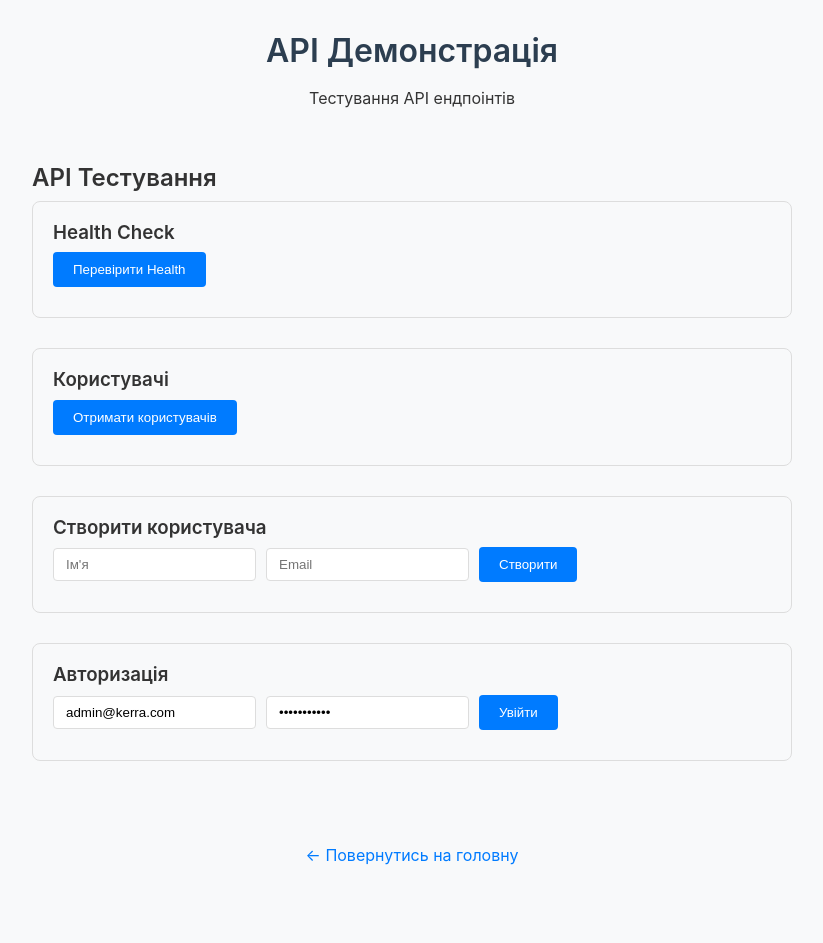
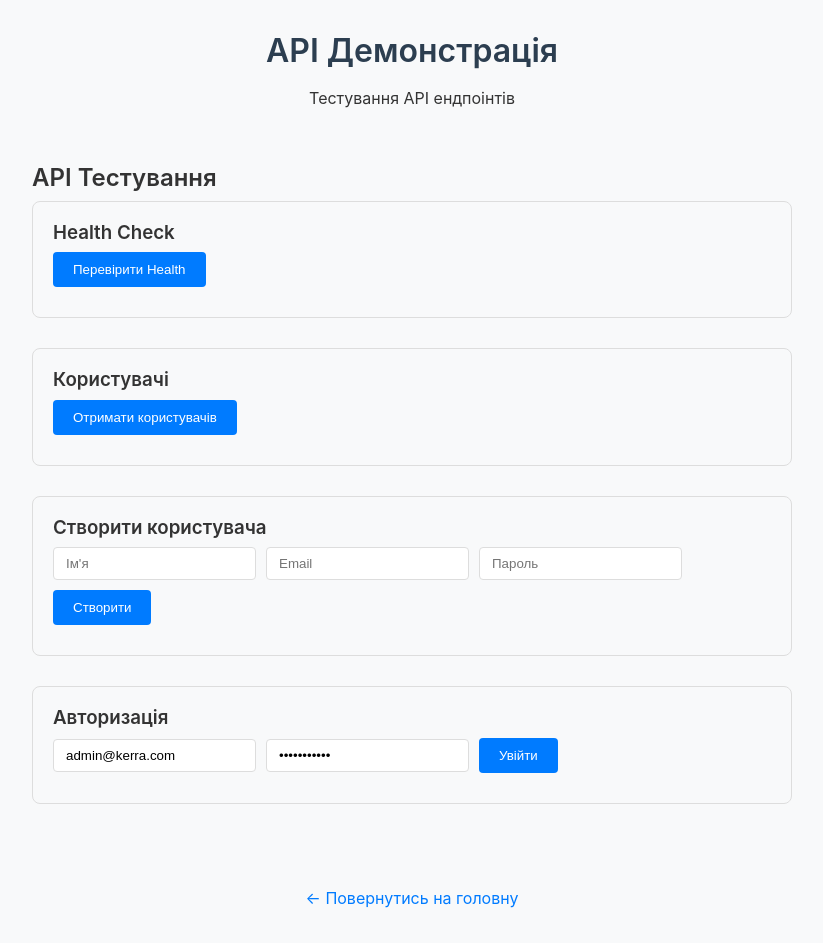
Before and after one commit to N1ckGrant/kerra, a Nuxt app: page /api-demo in a window 1280 px wide. Shown: the whole page, without its empty margins (228-1051 px from the left). Before the commit the page ends 900 px from the top, so only its background shows below. Built offline with nearby package versions, Linux system fonts and the light colour scheme.

Commit message:
fix: add password field to user creation form

```diff
--- a/app/components/ApiTest.vue
+++ b/app/components/ApiTest.vue
@@ -22,6 +22,7 @@
       <h3>Створити користувача</h3>
       <input v-model="newUser.name" placeholder="Ім'я" />
       <input v-model="newUser.email" placeholder="Email" />
+      <input v-model="newUser.password" type="password" placeholder="Пароль" />
       <button @click="createUser" :disabled="loading">
         {{ loading ? 'Завантаження...' : 'Створити' }}
       </button>
@@ -60,6 +61,7 @@ const loginResult = ref(null)
 const newUser = ref({
   name: '',
   email: '',
+  password: '',
 })
 
 const credentials = ref({
--- a/scripts/migrate-prod.js
+++ b/scripts/migrate-prod.js
@@ -3,7 +3,7 @@
 import { drizzle } from 'drizzle-orm/postgres-js'
 import postgres from 'postgres'
 import { migrate } from 'drizzle-orm/postgres-js/migrator'
-import * as schema from '../server/database/schema.js'
+// import * as schema from '../server/database/schema.js'
 
 async function runMigrations() {
   const databaseUrl = process.env.DATABASE_URL
@@ -16,7 +16,7 @@ async function runMigrations() {
   console.log('🔄 Підключення до бази даних...')
 
   const client = postgres(databaseUrl, { max: 1 })
-  const db = drizzle(client, { schema })
+  const db = drizzle(client)
 
   try {
     console.log('🚀 Запуск міграцій...')
```
